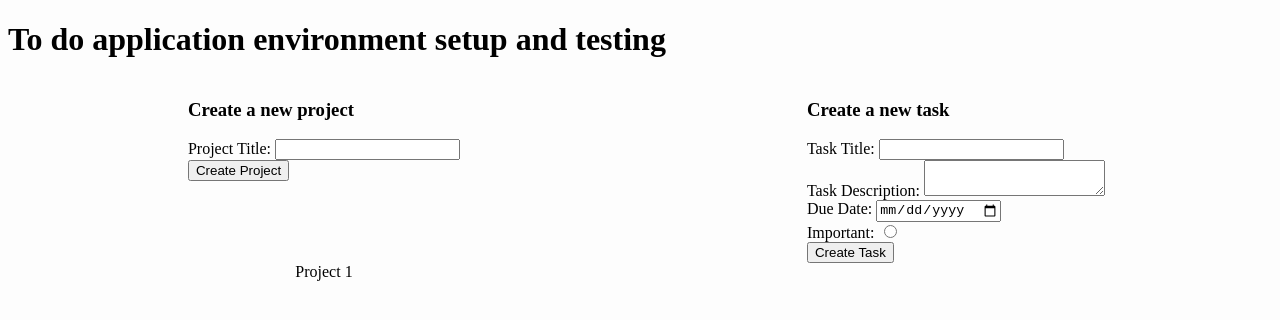
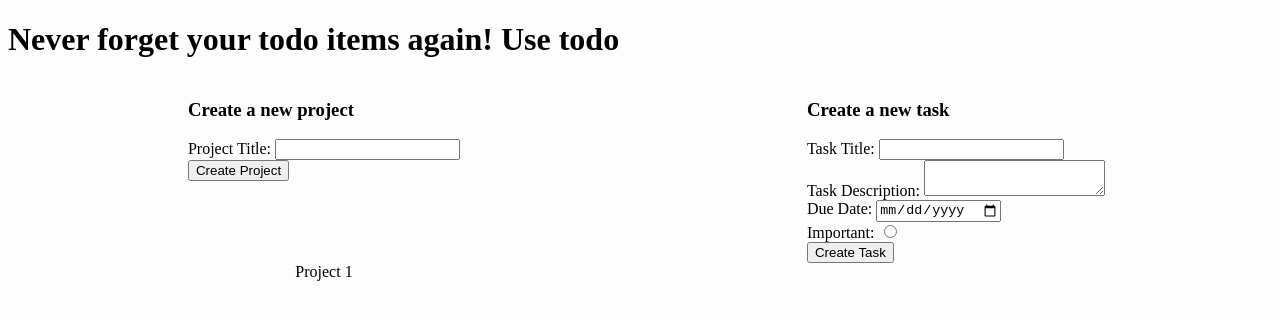
Before and after one commit to githubchief/todo, a website built with webpack: page dist/index.html in a window 1280 px wide. Built offline with nearby package versions, Linux system fonts and the light colour scheme.

Commit message:
change heading

```diff
--- a/dist/index.html
+++ b/dist/index.html
@@ -8,7 +8,7 @@
     <script defer src="main.js"></script>
 </head>
 <body>
-    <h1>To do application environment setup and testing</h1>
+    <h1>Never forget your todo items again! Use todo</h1>
     <div id = "tempForms">
       <form id="create-project-form">
         <h3>Create a new project</h3>
```
